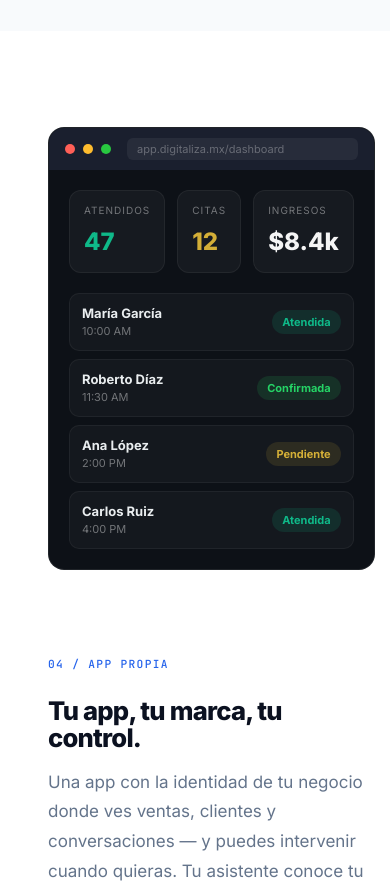
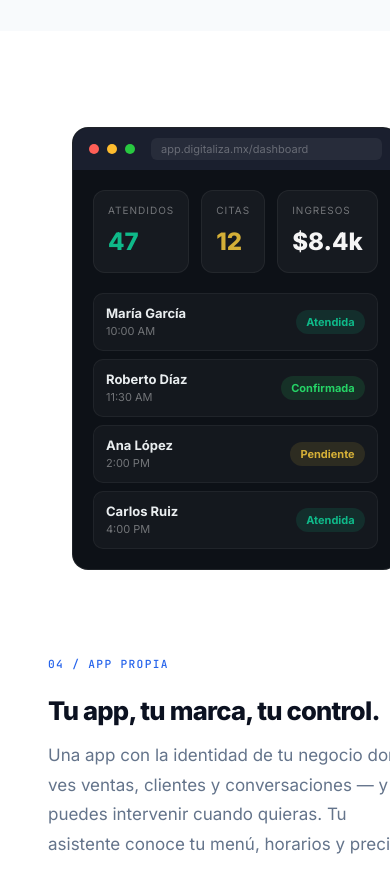
Before and after one commit to bustabolsas-crypto/somosdigitaliza-web, a React (Vite) app: page / in a window 390 px wide. Shown: the part 4540-5432 px from the top of the page. Built offline with nearby package versions, Linux system fonts and the light colour scheme.

Commit message:
fix dashboard alignment mobile

```diff
--- a/src/index.css
+++ b/src/index.css
@@ -78,6 +78,15 @@
     padding-left: 24px !important;
     padding-right: 24px !important;
   }
+  /* Dashboard mockup column */
+  .dashboard-col {
+    width: 100%;
+    padding-left: 24px;
+    padding-right: 24px;
+    box-sizing: border-box;
+    margin-left: auto;
+    margin-right: auto;
+  }
 }
 @media (max-width: 600px) {
   .stats-grid { grid-template-columns: repeat(2, 1fr) !important; }
--- a/src/pages/Home.tsx
+++ b/src/pages/Home.tsx
@@ -271,9 +271,11 @@
       <section style={secWrap()}>
         <div style={secInner}>
           <div style={{ display: 'grid', gridTemplateColumns: '7fr 5fr', gap: 80, alignItems: 'center' }} className="two-col">
-            <FadeUp>
-              <DashboardMockup />
-            </FadeUp>
+            <div className="dashboard-col">
+              <FadeUp>
+                <DashboardMockup />
+              </FadeUp>
+            </div>
             <FadeUp delay={0.15}>
               <SectionLabel text="04 / APP PROPIA" />
               <h2 style={{ ...h2, fontSize: 'clamp(1.6rem, 3vw, 2.4rem)', marginBottom: 16 }}>Tu app, tu marca, tu control.</h2>
```
